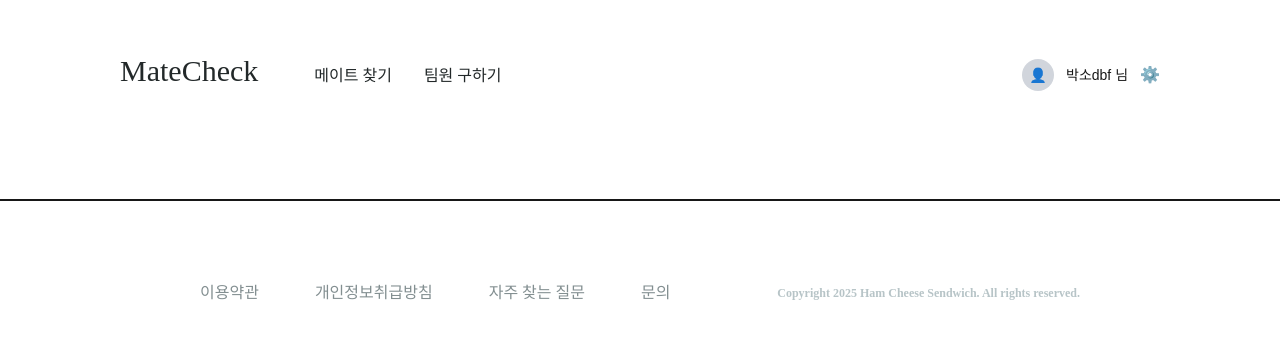
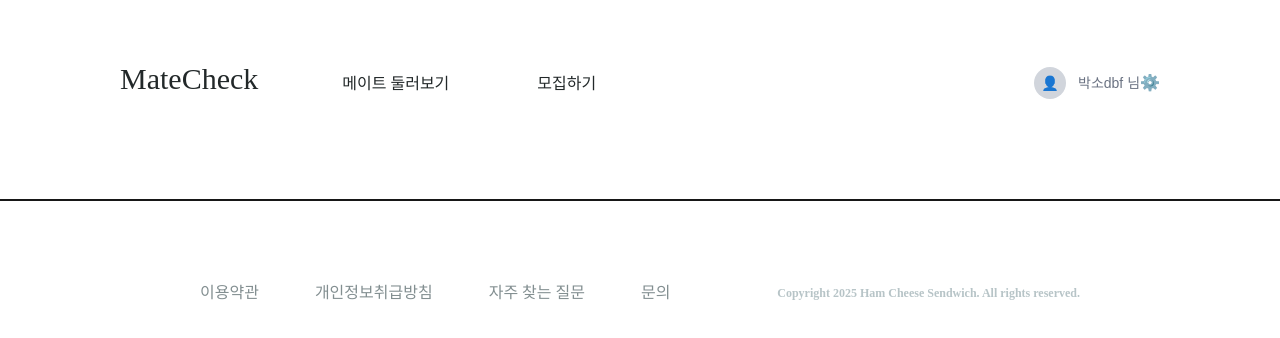
Before and after one commit to SeongjeLee22200525/HamCheese_FE, a Next.js app: page / in a window 1280 px wide. Shown: the top 338 px of the page. Built offline with nearby package versions, Linux system fonts and the light colour scheme.

Commit message:
Header,Footer 완성

```diff
--- a/src/components/Header.tsx
+++ b/src/components/Header.tsx
@@ -28,26 +28,26 @@ export default function Header() {
             <nav className="flex items-baseline gap-8 font-['Pretendard_Variable'] text-base font-medium">
               <Link
                 href="/searchmate"
-                className={`pb-1 transition-all
+                className={`px-7 py-4 gap-2.5 pb-3 transition-all border-b-2 inline-flex rounded-tl rounded-tr
                   ${
                     isMate
-                      ? "text-[#222829] border-b border-black font-semibold"
-                      : "text-[#222829] border-b border-transparent hover:border-black active:border-black active:opacity-80"
+                      ? "text-[#00C3CC] border-b border-[#00C3CC] font-semibold"
+                      : "text-[#222829] border-b border-transparent hover:border-[#B7C4C7] hover:bg-[#F5F8F8] hover:text-[#222829] active:border-[#00C3CC] active:text-[#00C3CC] active:bg-[#B7C4C7]"
                   }`}
               >
-                메이트 찾기
+                메이트 둘러보기
               </Link>
 
               <Link
                 href="/recruitmate"
-                className={`pb-1 transition-all
+                className={`px-7 py-4 gap-2.5 pb-3 transition-all border-b-2 inline-flex rounded-tl rounded-tr
                   ${
                     isTeam
-                      ? "text-[#222829] border-b border-black font-semibold"
-                      : "text-[#222829] border-b border-transparent hover:border-black active:border-black active:opacity-80"
+                      ? "text-[#00C3CC] border-b border-[#00C3CC] font-semibold"
+                      : "text-[#222829] border-b border-transparent hover:border-[#B7C4C7] hover:bg-[#F5F8F8] hover:text-[#222829] active:border-[#00C3CC] active:text-[#00C3CC] active:bg-[#B7C4C7]"
                   }`}
               >
-                팀원 구하기
+                모집하기
               </Link>
             </nav>
           </div>
--- a/src/components/UserMenu.tsx
+++ b/src/components/UserMenu.tsx
@@ -12,12 +12,7 @@ export default function UserMenu({ name, imageUrl }: Props) {
       {/* 프로필 이미지 */}
       <div className="w-8 h-8 rounded-full bg-gray-300 overflow-hidden">
         {imageUrl ? (
-          <Image
-            src={imageUrl}
-            alt="profile"
-            width={32}
-            height={32}
-          />
+          <Image src={imageUrl} alt="profile" width={32} height={32} />
         ) : (
           <div className="w-full h-full flex items-center justify-center text-sm">
             👤
@@ -25,16 +20,10 @@ export default function UserMenu({ name, imageUrl }: Props) {
         )}
       </div>
 
-      {/* 이름 */}
-      <span className="text-sm font-medium">
-        {name} 님
-      </span>
-
       {/* 설정(마이페이지) */}
-      <Link
-        href="/mypage"
-        className="text-gray-500 hover:text-black"
-      >
+      <Link href="/mypage" className="text-gray-500 hover:text-black">
+        {/* 이름 */}
+        <span className="text-sm font-medium">{name} 님</span>
         ⚙️
       </Link>
     </div>
```
